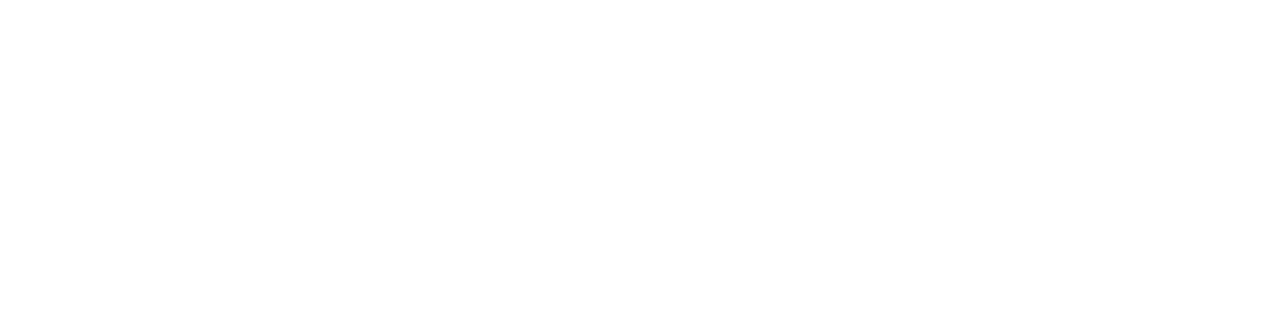
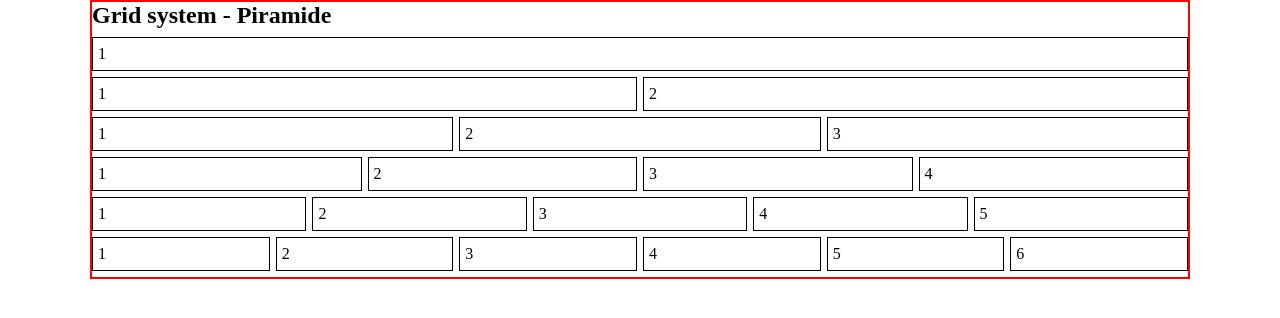
Before and after one commit to adam1234503012/frontend-ess, a plain HTML site: page opdracht1e/index.html in a window 1280 px wide. Drawn offline with Linux system fonts and the light colour scheme.

Commit message:
Opdrachten toegevoegd

```diff
--- a/opdracht1e/index.html
+++ b/opdracht1e/index.html
@@ -1,11 +1,56 @@
+
 <!DOCTYPE html>
-<html lang="en">
+<html lang="nl">
 <head>
     <meta charset="UTF-8">
     <meta name="viewport" content="width=device-width, initial-scale=1.0">
-    <title>grid 6 collomen</title>
+    <title>Grid systeem - Piramide</title>
+    <link rel="stylesheet" href="style.css">
 </head>
 <body>
 
+    <div class="container">
+        <h1>Grid system - Piramide</h1>
+
+        <div class="row rij-1">
+            <div class="column">1</div>
+        </div>
+
+        <div class="row rij-2">
+            <div class="column">1</div>
+            <div class="column">2</div>
+        </div>
+
+        <div class="row rij-3">
+            <div class="column">1</div>
+            <div class="column">2</div>
+            <div class="column">3</div>
+        </div>
+
+        <div class="row rij-4">
+            <div class="column">1</div>
+            <div class="column">2</div>
+            <div class="column">3</div>
+            <div class="column">4</div>
+        </div>
+
+        <div class="row rij-5">
+            <div class="column">1</div>
+            <div class="column">2</div>
+            <div class="column">3</div>
+            <div class="column">4</div>
+            <div class="column">5</div>
+        </div>
+
+        <div class="row rij-6">
+            <div class="column">1</div>
+            <div class="column">2</div>
+            <div class="column">3</div>
+            <div class="column">4</div>
+            <div class="column">5</div>
+            <div class="column">6</div>
+        </div>
+    </div>
+
 </body>
 </html>
--- /dev/null
+++ b/opdracht1e/style.css
@@ -0,0 +1,61 @@
+
+body {
+    margin: 0;
+    background-color: white;
+    font-family: "Times New Roman", serif;
+}
+
+.container {
+    width: 100%;
+    max-width: 1100px;
+    margin: auto;
+    border: 2px solid red;
+    box-sizing: border-box;
+}
+
+h1 {
+    font-size: 24px;
+    margin: 0 0 8px 0;
+}
+
+.row {
+    display: grid;
+    gap: 6px;
+    margin-bottom: 6px;
+}
+
+.column {
+    border: 1px solid black;
+    padding: 7px 5px;
+    box-sizing: border-box;
+}
+
+.rij-1 {
+    grid-template-columns: repeat(1, 1fr);
+}
+
+.rij-2 {
+    grid-template-columns: repeat(2, 1fr);
+}
+
+.rij-3 {
+    grid-template-columns: repeat(3, 1fr);
+}
+
+.rij-4 {
+    grid-template-columns: repeat(4, 1fr);
+}
+
+.rij-5 {
+    grid-template-columns: repeat(5, 1fr);
+}
+
+.rij-6 {
+    grid-template-columns: repeat(6, 1fr);
+}
+
+@media screen and (max-width: 575px) {
+    .row {
+        grid-template-columns: 1fr;
+    }
+}
```
